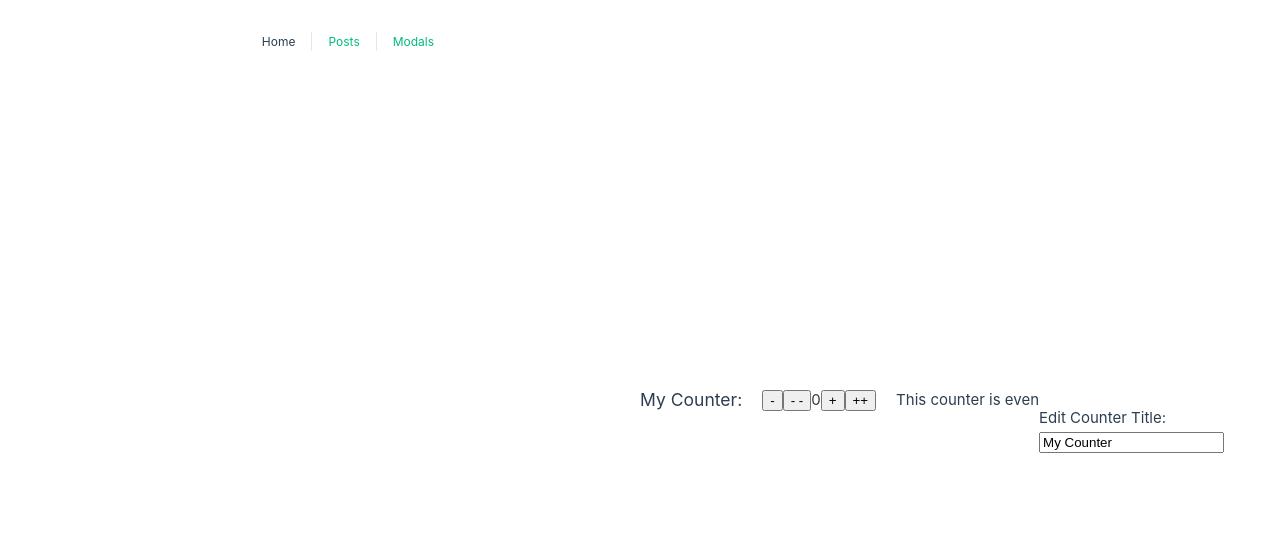
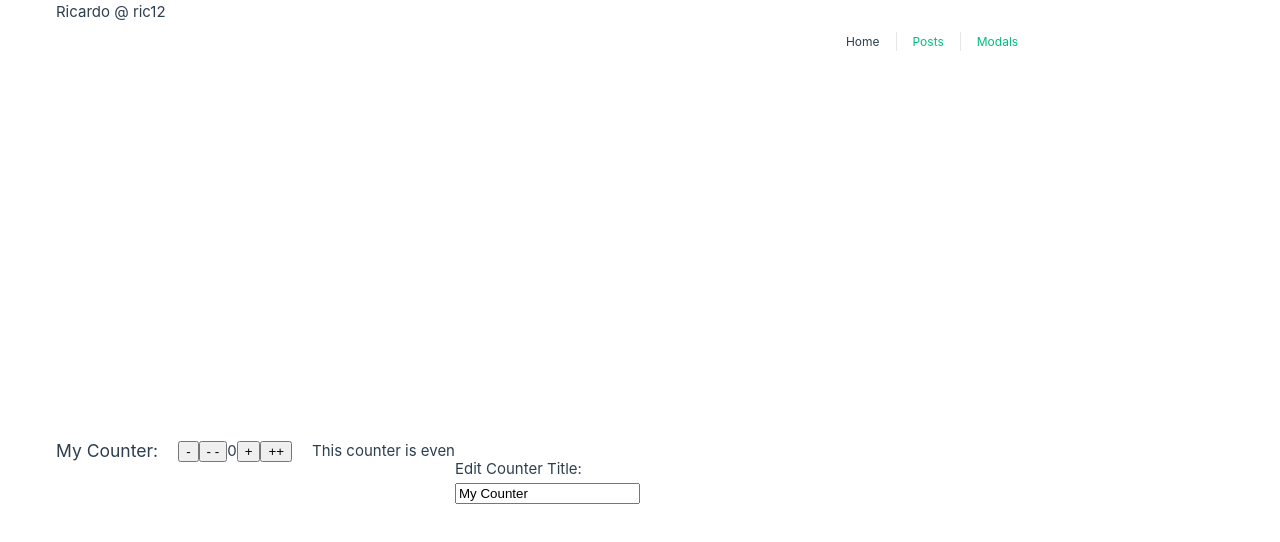
Before and after one commit to ricardo4457/Vue-Composition-Api-First-Project, a Vue app: page / in a window 1280 px wide. Shown: the top 542 px of the page. Built offline with nearby package versions, Linux system fonts and the light colour scheme.

Commit message:
Provide / Inject passing props between components route without

```diff
--- a/src/App.vue
+++ b/src/App.vue
@@ -1,14 +1,13 @@
-<script setup lang="ts">
-import { RouterLink, RouterView } from 'vue-router'
-</script>
-
 <template>
+  <div class="user-data">
+    {{ userData.name }} @ {{ userData.username }}
+  </div>
   <nav>
     <RouterLink to="/">Home</RouterLink>
     <RouterLink to="/posts">Posts</RouterLink>
     <RouterLink to="/modals">Modals</RouterLink>
   </nav>
-<RouterView />
+  <RouterView :userData="userData" />       <!-- passing user data to current view on route -->
   <!-- we can use is  onActivated, onDeactivated  if component is wrapp on this tags like this !!
     <RouterView v-slot="{ Component }">
           <keepalive>
@@ -17,6 +16,15 @@ import { RouterLink, RouterView } from 'vue-router'
               </RouterView>
                -->
 </template>
+
+<script  lang="ts" setup>
+import { RouterLink, RouterView } from 'vue-router'
+import { reactive } from "vue";
+const userData = reactive({
+  name: "Ricardo",
+  username: "ric12",
+})
+</script>
 
 <style scoped>
 header {
--- a/src/components/Modal.vue
+++ b/src/components/Modal.vue
@@ -8,7 +8,7 @@
             <!-- slot serves to specific were a element html is coming from the place this is imported whould be -->
             <button @click="$emit('update:modelValue')">Hide Modal</button> <!--  emits event on template -->
             <!--  this serves to dispute an event in action on template -->
-
+            <div>Username is : {{ userData.username }}</div> <!--display username -->
         </div>
     </Teleport>
 </template>
@@ -24,7 +24,11 @@ const props = defineProps({
     title: {
         type: String,
         default: "no title",
-    }
+    },
+    userData: { // props for user data
+        type: Object,
+        default: null,
+    },
 }) // Define Props to be used on other component
 
 console.log(props.title); // this is how to access props on script
--- a/src/views/ModalsView.vue
+++ b/src/views/ModalsView.vue
@@ -8,7 +8,10 @@
             </div>
             <button @click="showModal = true">Show Modal</button>
             <!-- Dynamic Component -->
-             <component v-model="showModal" :is="showDarkModals ? ModalDark : Modal" title="My modal title (via prop)"> <!--Condition to check witch component gets called -->
+            <component :userData="userData" v-model="showModal" :is="showDarkModals ? ModalDark : Modal"
+                title="My modal title (via prop)">
+                <!-- passing user data to dynamic component -->
+                <!--Condition to check witch component gets called -->
                 <!-- using update we longer need to call the value  because is getting passed on v-model -->
                 <!-- prop on template⬆️ -->
                 <!-- implementation of html in slot to children -->
@@ -29,6 +32,13 @@ import ModalDark from '@/components/ModalDark.vue'
 const showDarkModals = ref(false)
 const showModal = ref(false)
 
+// Props
+
+const props = defineProps({
+    userData: {
+        type: Object,
+    },
+})
 </script>
 <style scoped>
 @media (min-width: 1024px) {
```
Lines whose indentation alone changed are shown as unchanged.
